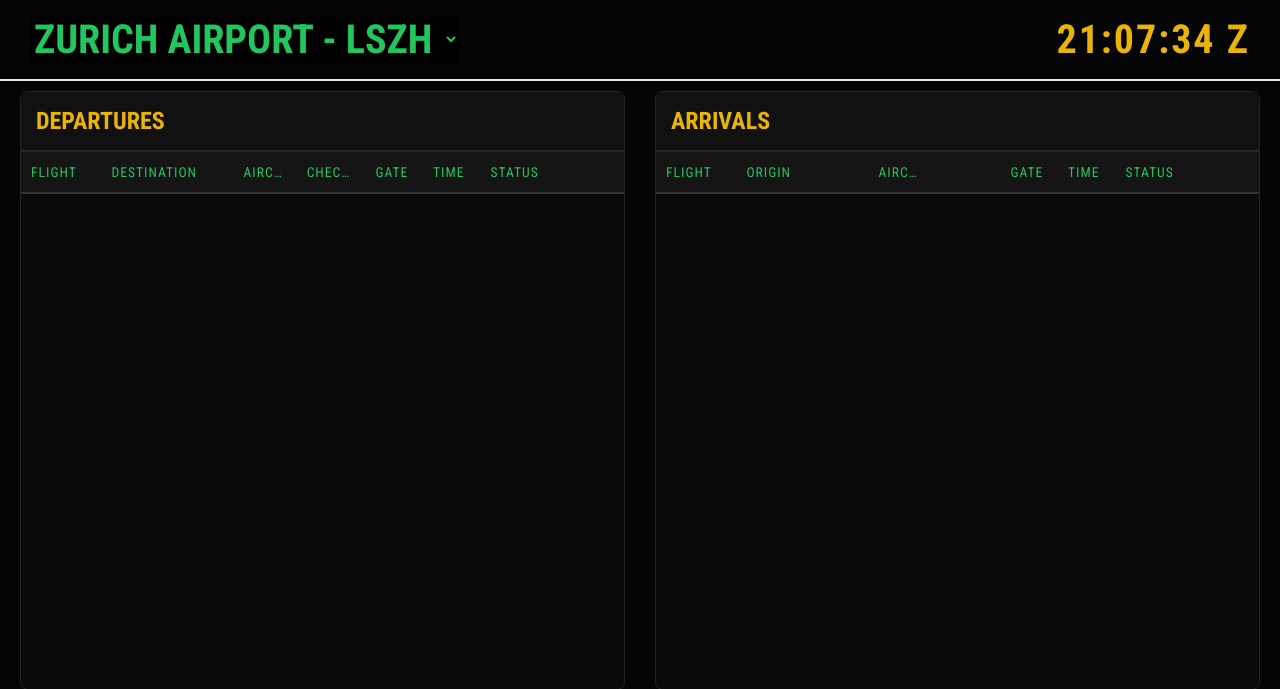
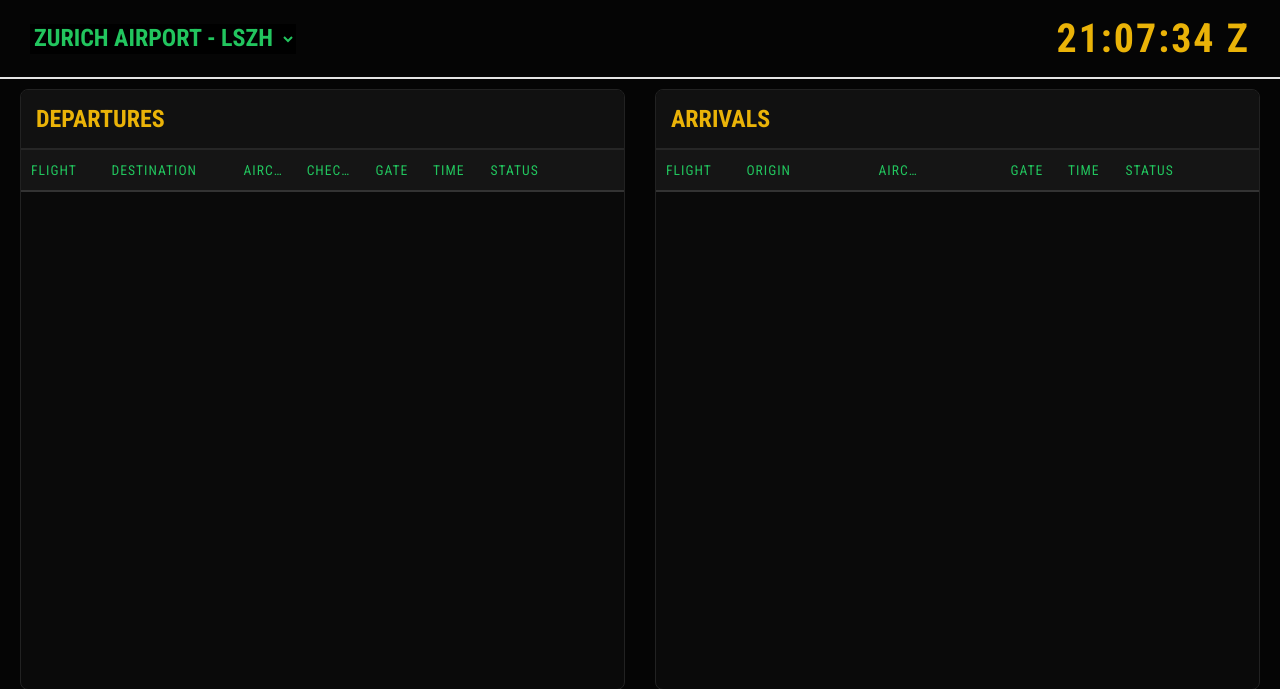
Before and after one commit to tazmattar/flight-board, a Flask app: page / in a window 1280 px wide. Shown: the top 689 px of the page. Run offline with Flask 3, Linux system fonts and the light colour scheme; lists and menus that the app fills with data are empty; some libraries are stand-ins or nearby versions.

Commit message:
updated font size for airport selector

```diff
--- a/static/css/style.css
+++ b/static/css/style.css
@@ -53,7 +53,7 @@ body {
 
 .airport-selector select {
     background: black; color: var(--fids-green); border: none;
-    font-family: var(--font-ui); font-size: 2.5rem; font-weight: 700;
+    font-family: var(--font-ui); font-size: 1.5rem; font-weight: 700;
     text-transform: uppercase; cursor: pointer; outline: none;
 }
 .clock-container {
```
